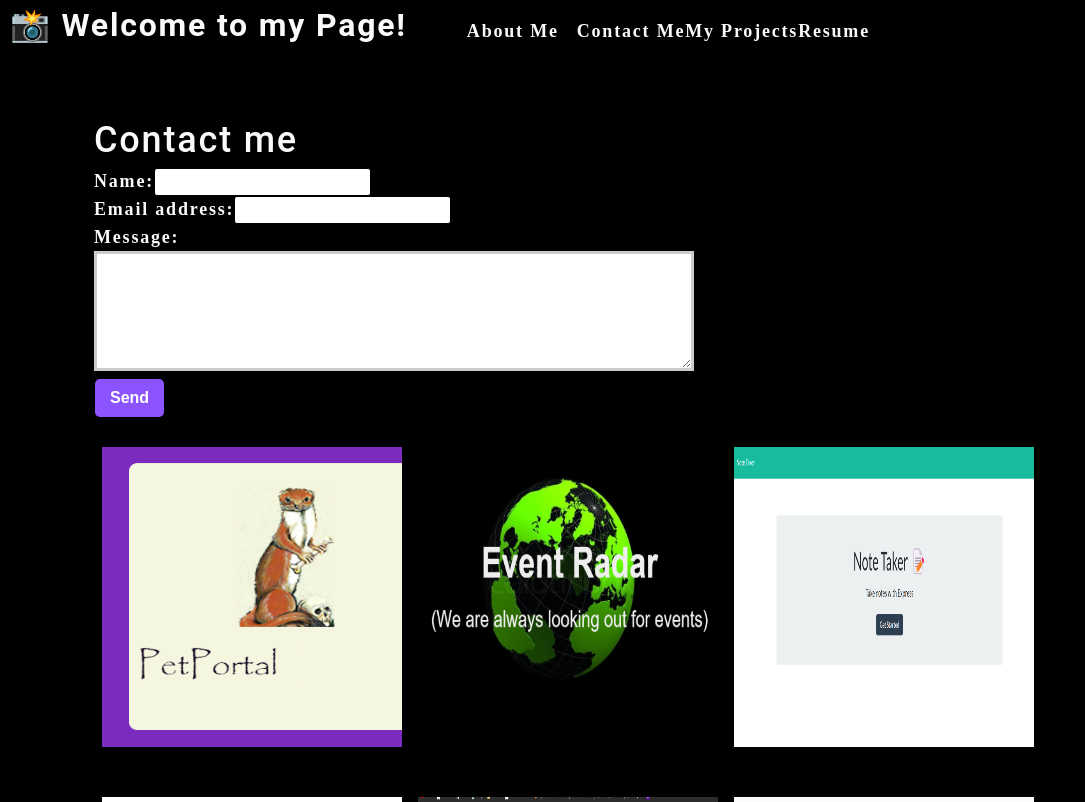
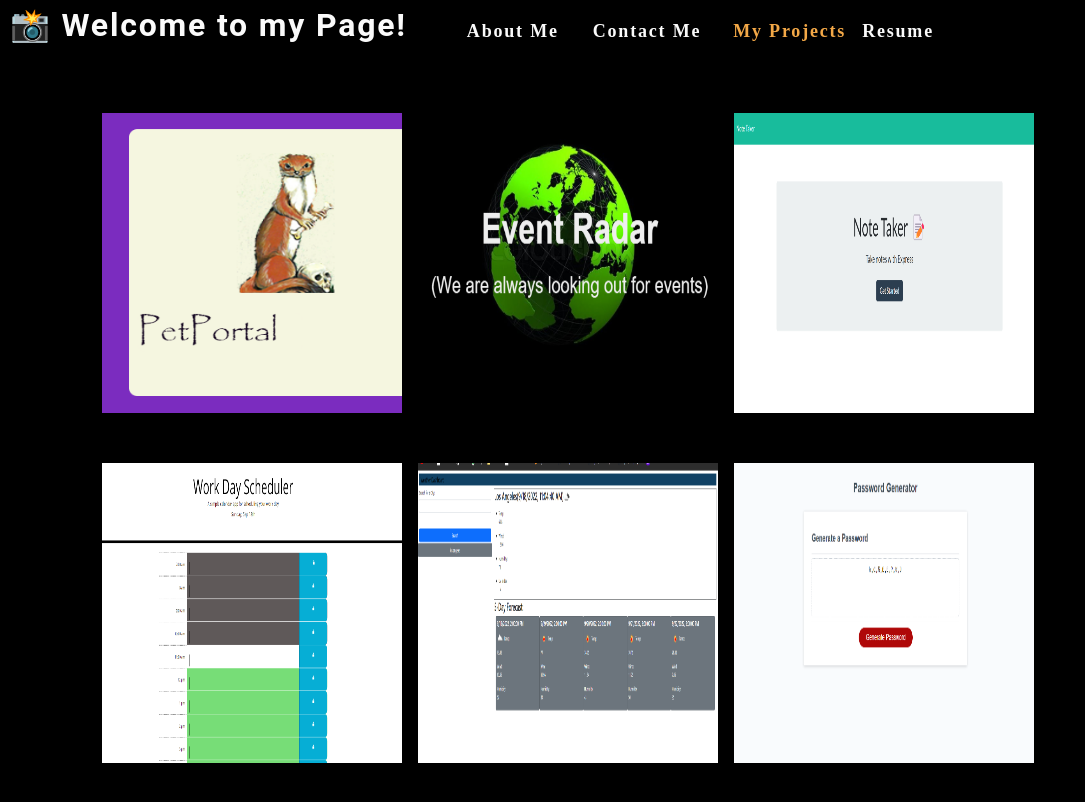
Before and after one commit to christys122/portfolio, a React (Create React App) app: page / in a window 1280 px wide. Shown: the top 802 px of the page, without its empty margins (0-1085 px from the left). Built offline with nearby package versions, Linux system fonts and the light colour scheme.

Commit message:
form page complete

```diff
--- a/src/App.js
+++ b/src/App.js
@@ -1,5 +1,5 @@
 
-import React from 'react';
+import React, { useState } from 'react';
 import './App.css';
 import Nav from './Components/Nav';
 import About from './Components/About';
@@ -7,14 +7,27 @@
 import ContactForm from './Components/Contact';
 
 
+
 function App() {
+
+  const [contactSelected, setContactSelected] = useState(false);
   return (
     <div>
-      <Nav></Nav>
+      <Nav
+
+      contactSelected={contactSelected}
+      setContactSelected={setContactSelected}
+      ></Nav>
       <main>
-    <ContactForm></ContactForm>
-    <Projects></Projects>
-    <About></About>
+        {!contactSelected ? (
+          <>
+          <Projects></Projects>
+          <About></About>
+          </>
+        ) : (
+          <ContactForm></ContactForm>
+        )}
+
     </main>
     </div>
   );
--- a/src/Components/Contact/index.js
+++ b/src/Components/Contact/index.js
@@ -1,13 +1,34 @@
 import React, { useState } from "react";
+import { validateEmail } from '../../utils/helpers';
 
 function ContactForm() {
    const [formState, setFormState] = useState({ name: '', email: '', message: ''});
    const { name, email, message } = formState;
-   //<input type="email" name="email" defaultValue={formState.name} />
+   const [errorMessage, setErrorMessage] = useState('');
+
     function handleChange(e) {
+        if (e.target.name === 'email') {
+            const isValid = validateEmail(e.target.value);
+            console.log(isValid);
+            if (!isValid) {
+                setErrorMessage('Please check your email');
+            } else {
+                setErrorMessage('');
+            }
+            } else {
+                if(!e.target.value.length) {
+                    setErrorMessage(`${e.target.name} is required`);
+                } else {
+                    setErrorMessage('');
+                }
+            }
+        if (!errorMessage){
         setFormState({...formState, [e.target.name]: e.target.value})
+        }
     }
+
     function handleSubmit(e) {
+
         e.preventDefault();
         console.log(formState);
     }
@@ -19,15 +40,21 @@
       <form id="contact-form" onSubmit={handleSubmit}>
         <div>
           <label htmlFor="name">Name:</label>
-          <input type="text" defaultValue={name} onChange={handleChange} name='name' />
+          <input type="text" defaultValue={name} onBlur={handleChange} name='name' />
         </div>
         <div>
           <label htmlFor="email">Email address:</label>
-          <input type="email" defaultValue={email} name="email" onChange={handleChange} />
+          <input type="email" defaultValue={email} name="email" onBlur={handleChange} />
         </div>
         <div>
           <label htmlFor="message">Message:</label>
-          <textarea name="message" defaultValue={message} onChange={handleChange} rows="5"  />
+          <textarea name="message" defaultValue={message} onDoubleClickCapture={handleChange} rows="5"  />
+
+        {errorMessage && (
+            <div>
+                <p className="error-text">{errorMessage}</p>
+            </div>
+        )}
         </div>
         <button type="submit">Send</button>
       </form>
--- a/src/Components/Nav/index.js
+++ b/src/Components/Nav/index.js
@@ -1,15 +1,14 @@
 import React, { useState } from 'react';
 
-function Nav() {
-const [categories] = useState([
-    {
-        name: 'Projects',
-        description: 'Samples of Projects ~made by cs',
-    },
-    { name: 'Contact', description: 'form to email a message to cs'},
-    { name: 'Resume', description: 'skills and resume ~cs'},
-]);
-    const [currentCategory, setCurrentCategory] = useState(categories[0]);
+function Nav(props) {
+    const {
+        categories = [],
+        setCurrentCategory,
+        currentCategory,
+        contactSelected,
+        setContactSelected
+      } = props;
+
 
     return (
     <header className="flex-row px-1">
@@ -21,18 +20,19 @@
         <nav>
             <ul className="flex-row">
                 <li className="mx-2">
-                    <a href="#about">
-                        About Me
+                    <a href="#about" onClick={() => setContactSelected(false)}>
+                         About Me
                     </a>
                 </li>
-                <li>
-                    <span>Contact Me</span>
+                <li className={`mx-2 ${contactSelected && 'navActive'}`}>
+                <span onClick={() => setContactSelected(true)}>Contact Me </span>
+
+                </li>
+                <li className={`mx-2 ${!contactSelected && 'navActive'}`}>
+                    <span onClick={() => setContactSelected(false)}> My Projects </span>
                 </li>
                 <li>
-                    <span>My Projects</span>
-                </li>
-                <li>
-                    <span>Resume</span>
+                    <span onClick={() => setContactSelected(false)}> Resume </span>
                 </li>
             </ul>
         </nav>
```
